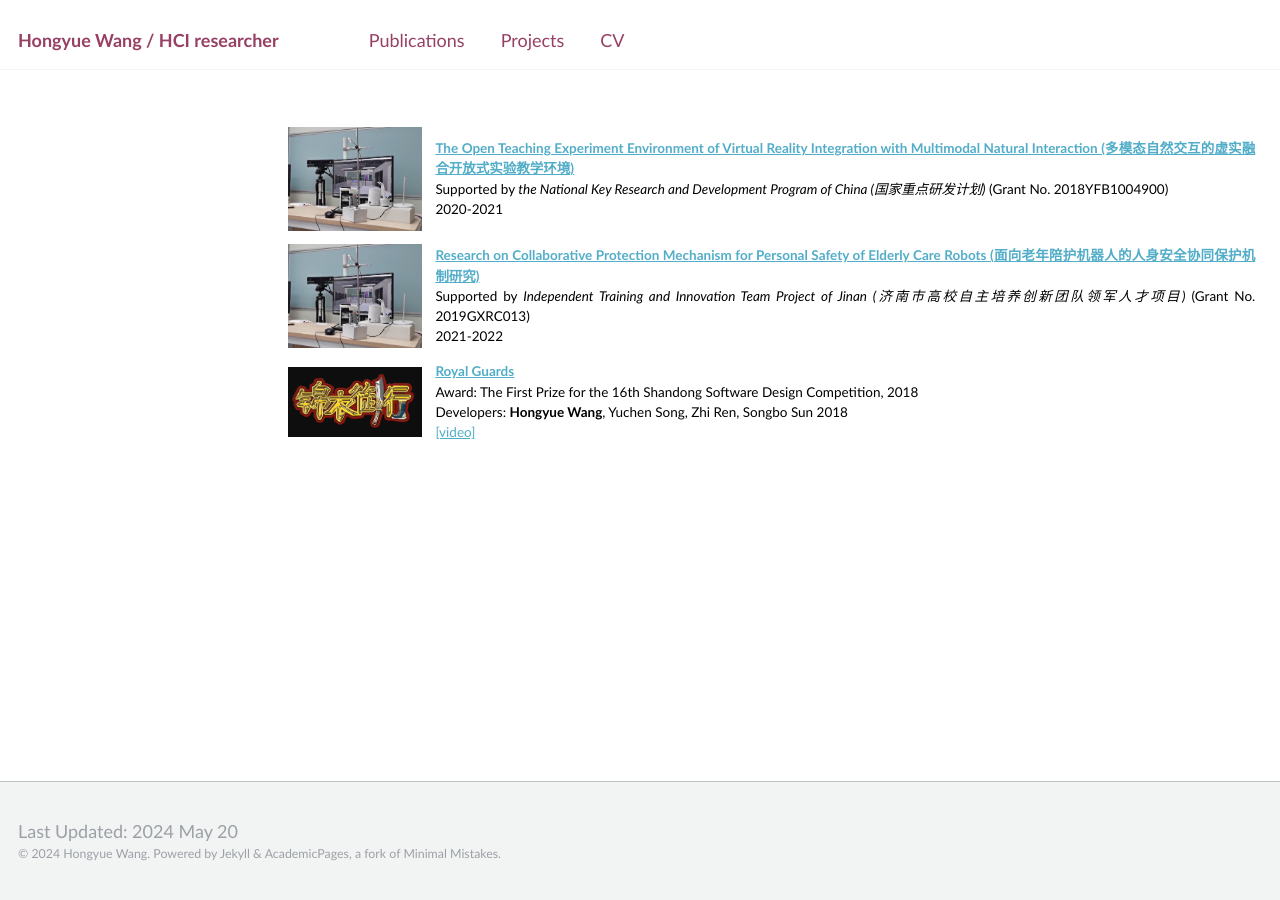
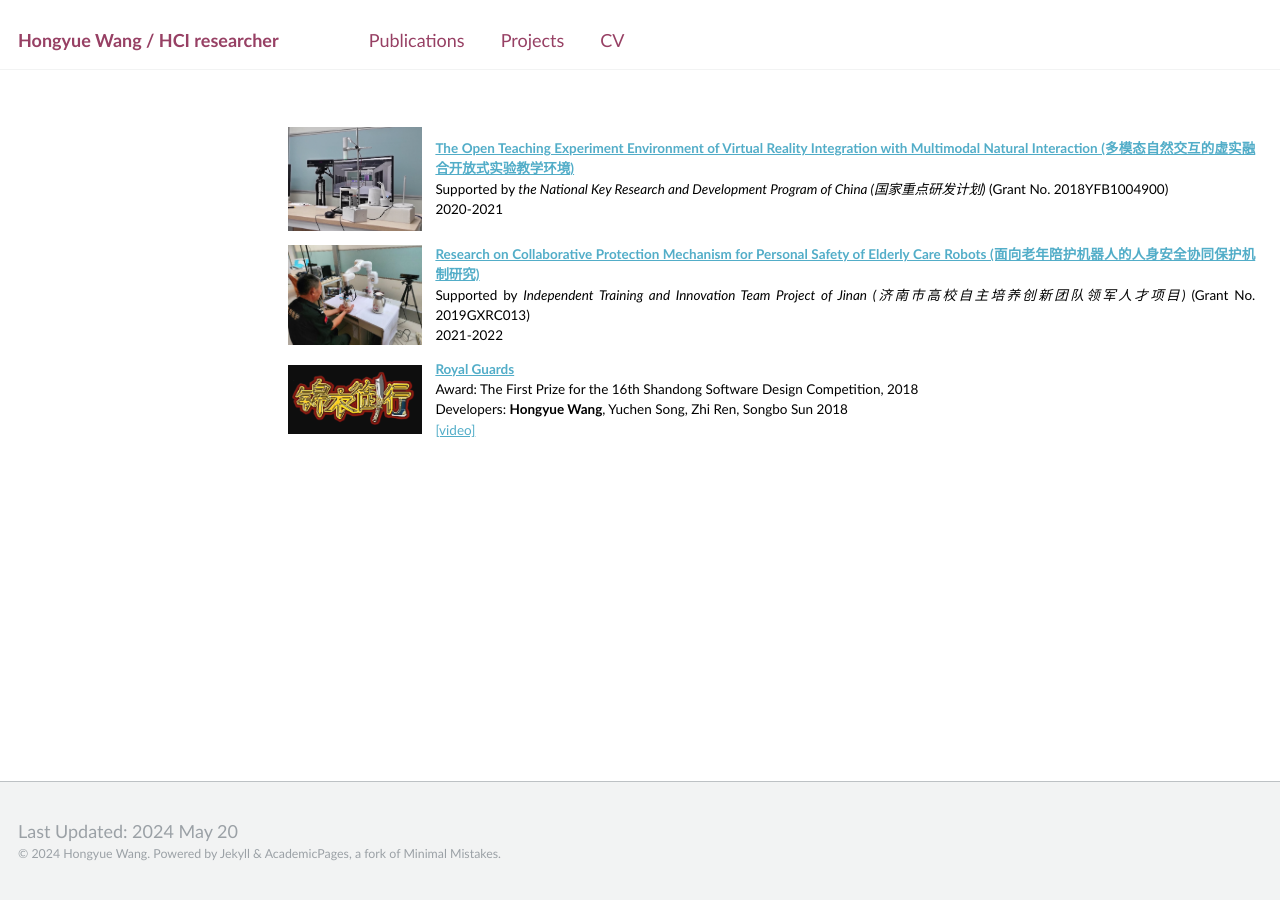
Before and after one commit to hongyue-howard-wang/hongyue-howard-wang.github.io, a Jekyll site: the page built from _pages/projects.md, in a window 1280 px wide. Built offline with Jekyll 4.4.1, drawn with Linux system fonts in a browser that asks for light colours; nearby versions of some CDN libraries.

Commit message:
Update projects.md

```diff
--- a/_pages/projects.md
+++ b/_pages/projects.md
@@ -18,7 +18,7 @@ author_profile: false
 </tr>
 
 <tr>
-<td style="border: none;"><img src="/images/vr.png" width="250"></td>
+<td style="border: none;"><img src="/images/2023_robot.png" width="250"></td>
 <td markdown="span" style="border: none; text-align:justify"><a href="https://www.hindawi.com/journals/cin/2022/3545850/" target="_blank">**Research on Collaborative Protection Mechanism for Personal Safety of Elderly Care Robots (面向老年陪护机器人的人身安全协同保护机制研究)**</a><br>Supported by *Independent Training and Innovation Team Project of Jinan (济南市高校自主培养创新团队领军人才项目)* (Grant No. 2019GXRC013)<br>2021-2022<br></td>
 </tr>
 
```
